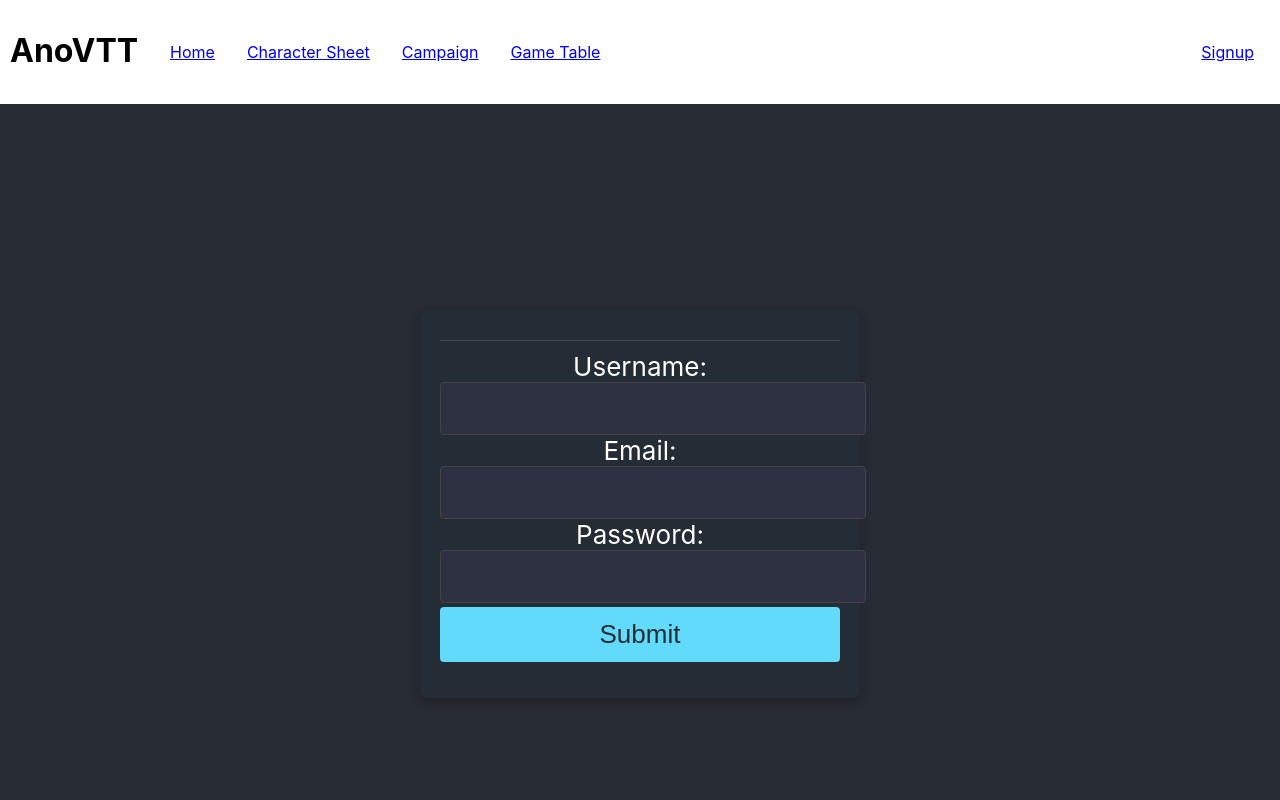
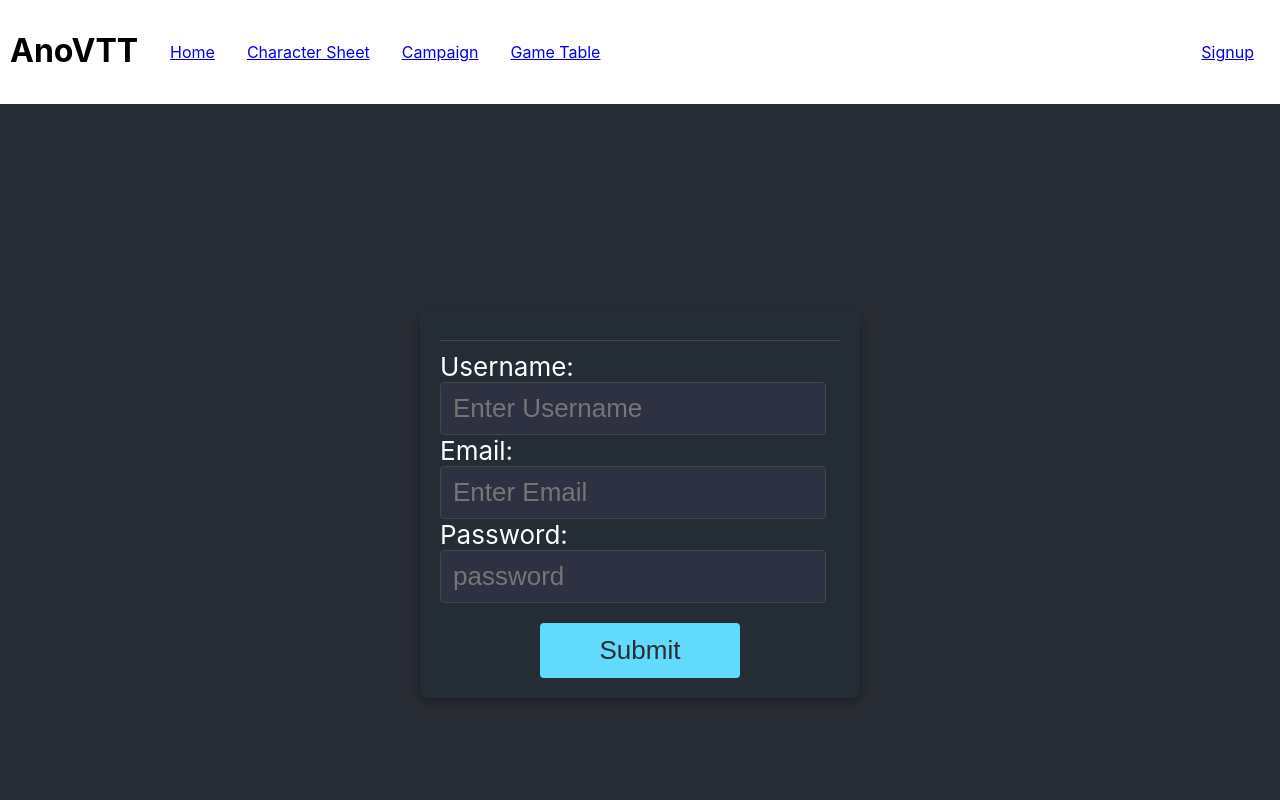
Before and after one commit to adam-good/AnoVTT, a React (Vite) app in the folder frontend/: page /signup in a window 1280 px wide. Shown: the top 800 px of the page. Built offline with nearby package versions, Linux system fonts and the light colour scheme.

Commit message:
better formatting and input definition

```diff
--- a/frontend/src/App.css
+++ b/frontend/src/App.css
@@ -42,6 +42,7 @@
   from {
     transform: rotate(0deg);
   }
+
   to {
     transform: rotate(360deg);
   }
@@ -60,6 +61,7 @@
 
 .form-group {
   margin-bottom: 16px;
+  text-align: left;
 }
 
 .form-group label {
@@ -79,7 +81,7 @@ input[type="email"],
 input[type="password"],
 textarea,
 select {
-  width: 100%;
+  width: 90%;
   padding: 10px 12px;
   background: #2d3142;
   color: white;
@@ -111,7 +113,7 @@ button {
   border-radius: 4px;
   cursor: pointer;
   font-size: calc(10px + 2vmin);
-  width: 100%;
+  width: 50%;
   font-weight: 500;
   transition: all 0.2s;
   text-align: center;
--- a/frontend/src/components/Signup.jsx
+++ b/frontend/src/components/Signup.jsx
@@ -5,11 +5,29 @@ const Signup = () => {
     <div className="form-container">
         <form>
             <div className="form-group">
-            <lable>Username: <input type="text" /></lable>
-            <lable>Email: <input type="email" /></lable>
-            <lable>Password: <input type="password" /></lable>
+            <lable htmlFor="username">Username:</lable>
+            <input
+                type="text"
+                id="username"
+                name="username"
+                placeholder="Enter Username"
+            />
+            <lable>Email:</lable>
+            <input
+                type="email"
+                id="email"
+                name="email"
+                placeholder="Enter Email"
+            />
+            <lable>Password:</lable>
+            <input
+                type="password"
+                id="password"
+                name="password"
+                placeholder="password"
+            />
+            </div>
             <button type="submit">Submit</button>
-            </div>
         </form>
     </div>
     );
```
